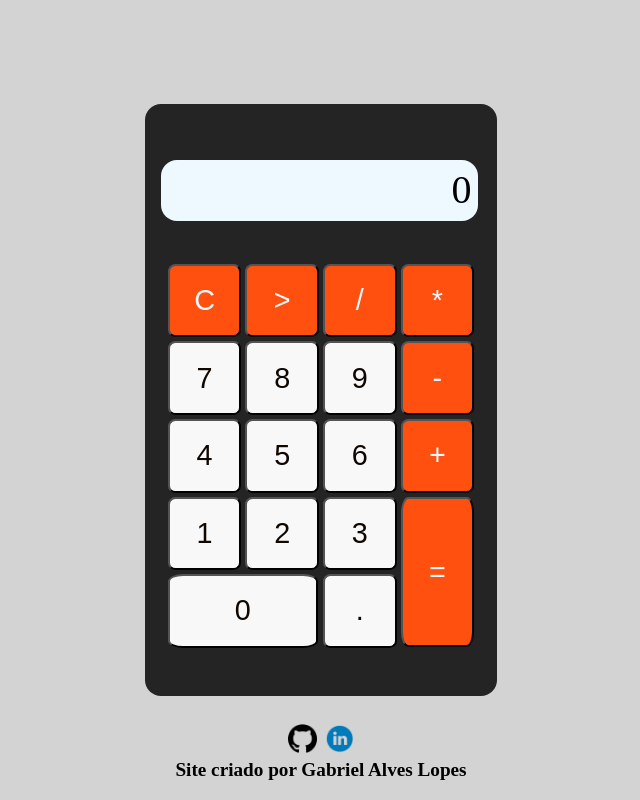
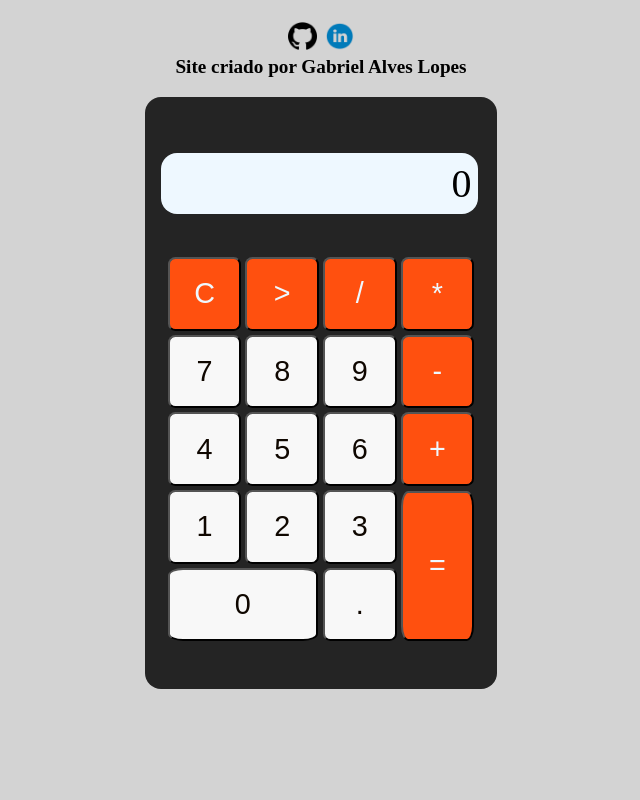
Before and after one commit to gabriel-gal/calculadora, a plain HTML site: page index.html in a window 1280 px wide. Shown: the whole page, without its empty margins (319-959 px from the left). Drawn offline with Linux system fonts and the light colour scheme.

Commit message:
refactory: apenas arrumando o codigo

```diff
--- a/index.html
+++ b/index.html
@@ -1,5 +1,6 @@
 <!DOCTYPE html>
-<html lang="en">
+<html lang="pt-br">
+
 <head>
     <meta charset="UTF-8">
     <meta http-equiv="X-UA-Compatible" content="IE=edge">
@@ -7,10 +8,22 @@
     <link rel="stylesheet" href="style.css">
     <script defer src="script.js"></script>
     <link rel="shortcut icon" href="image/iconCalculadora.png" type="image/x-icon">
-    <title>Calculadora - Gabriel</title>
+    <title>Calculadora</title>
 </head>
+
 <body>
+    <footer>
+        <div>
+            <a href="https://github.com/gabriel-gal" target="_blank"><img src="image/imgGithub.png"
+                    alt="icone do github"></a>
+            <a href="https://www.linkedin.com/in/gabriel-lopes-1719ba236/" target="_blank"><img
+                    src="image/imgLinkedin.png" alt="icone do Linkedin"></a>
+        </div>
+        <div>
+            <p id="text">Site criado por Gabriel Alves Lopes</p>
+        </div>
 
+    </footer>
     <main>
         <p id="visor">0</p>
         <p id="numVisor"></p>
@@ -38,24 +51,16 @@
                     <td><button class="buttonNumber" onclick="inserir('1')">1</button></td>
                     <td><button class="buttonNumber" onclick="inserir('2')">2</button></td>
                     <td><button class="buttonNumber" onclick="inserir('3')">3</button></td>
-                    <td rowspan="2"><button class="buttonTeclas" style="height: 150px;" onclick="resultado()">=</button></td>
+                    <td rowspan="2"><button class="buttonTeclas" style="height: 150px;" onclick="resultado()">=</button>
+                    </td>
                 </tr>
                 <tr>
-                    <td colspan="2"><button class="buttonNumber" style="width: 150px;" onclick="inserir('0')">0</button></td>
+                    <td colspan="2"><button class="buttonNumber" style="width: 150px;" onclick="inserir('0')">0</button>
+                    </td>
                     <td><button class="buttonNumber" onclick="inserirPonto('.')">.</button></td>
                 </tr>
             </tbody>
         </table>
     </main>
-    <footer>
-        <div>
-            <a href="https://github.com/gabriel-gal" target="_blank"><img src="image/imgGithub.png" alt="icone do github"></a>
-            <a href="https://www.linkedin.com/in/gabriel-lopes-1719ba236/" target="_blank"><img src="image/imgLinkedin.png" alt="icone do Linkedin"></a>
-        </div>
-        <div>
-            <p id="text">Site criado por Gabriel Alves Lopes</p>
-        </div>
-
-    </footer>
 </body>
 </html>
--- a/style.css
+++ b/style.css
@@ -2,18 +2,19 @@ body{
     margin: 0;
     padding: 0;
     background-color: rgb(211,211,211);
+    display: flex;
+    justify-content: center;
+    align-items: center;
+    flex-direction: column;
 }
 
 main {
-    position: absolute;
-    top: 50%;
-    left: 50%;
-    transform: translate(-50%, -50%);
     width: 20rem;
     height: 35rem;
     background-color: #242424;
     border-radius: 1rem;
     padding: 1rem;
+    margin-bottom: 20px;
 }
 
 #visor{
@@ -70,8 +71,7 @@ button.buttonTeclas:hover{
 }
 
 footer{
-    position: fixed;
-    bottom: 0;
+
     width: 100%;
     text-align: center;
     font-size: larger;
```
Also changed, not shown: 1 other file.
